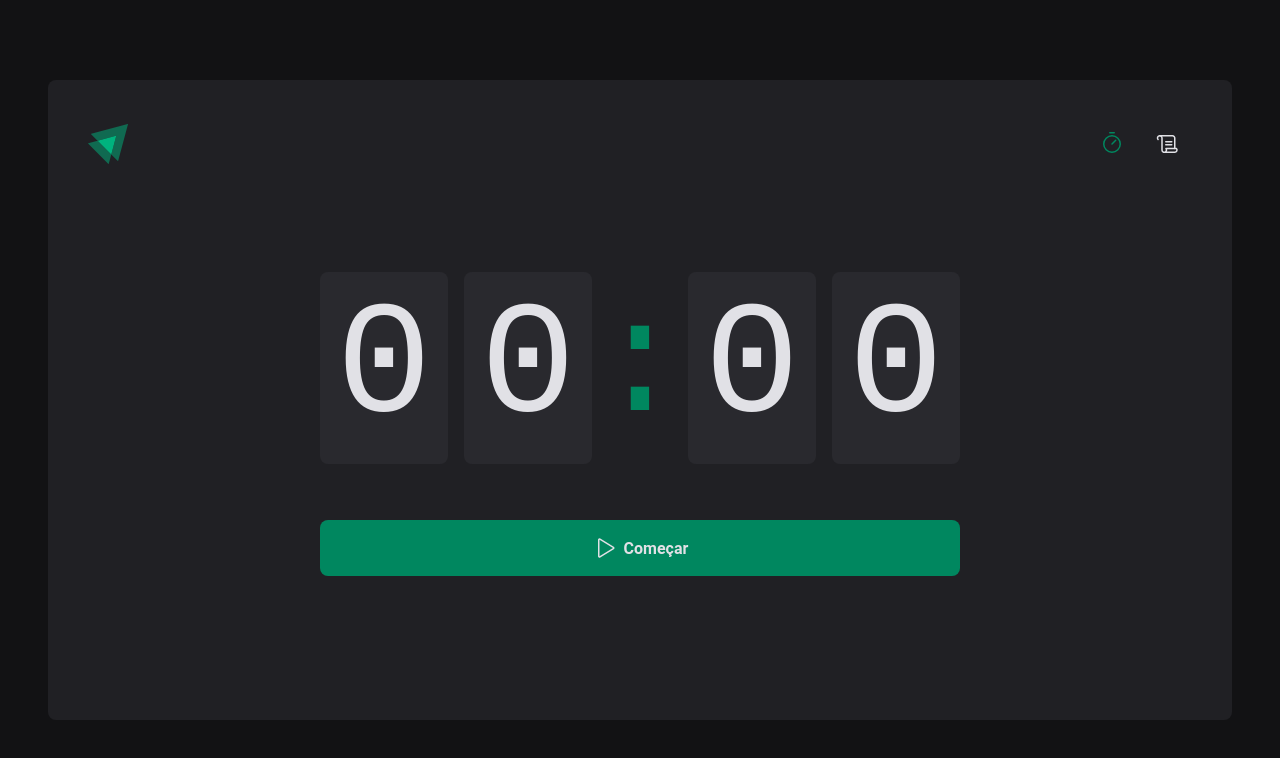
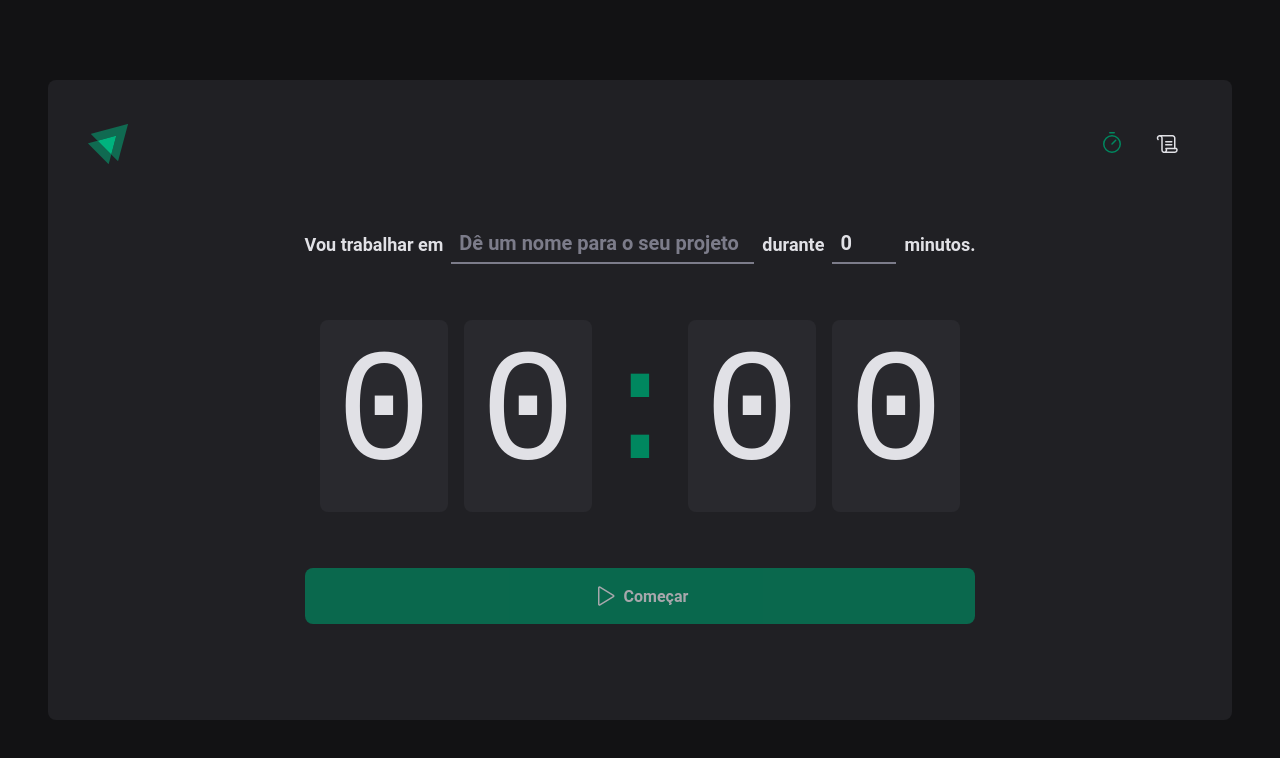
Before and after one commit to pinheiroduda/ignite-timer, a React app: page / in a window 1280 px wide. Shown: the top 758 px of the page. Built offline with nearby package versions, Linux system fonts and the light colour scheme; the HTML template or start-up script is replaced by a standard one.

Commit message:
refactor: split content usig context api

```diff
--- a/src/pages/Home/components/CountDown/index.tsx
+++ b/src/pages/Home/components/CountDown/index.tsx
@@ -1,12 +1,16 @@
 import { differenceInSeconds } from 'date-fns'
-import { useContext, useEffect, useState } from 'react'
+import { useContext, useEffect } from 'react'
 import { CyclesContext } from '../..'
 import { CountDownContainer, Separator } from './styles'
 
 export function CountDown() {
-  const { activeCycle, activeCycleId, markCurrentCycleAsFinished } =
-    useContext(CyclesContext)
-  const [amountSecondsPassed, setAmountSecondsPassed] = useState(0)
+  const {
+    activeCycle,
+    activeCycleId,
+    amountSecondsPassed,
+    markCurrentCycleAsFinished,
+    setSecondsPassed,
+  } = useContext(CyclesContext)
 
   const totalSeconds = activeCycle ? activeCycle.minutesAmount * 60 : 0
   const currentSeconds = activeCycle ? totalSeconds - amountSecondsPassed : 0
@@ -35,10 +39,10 @@ export function CountDown() {
 
         if (secondsDifference >= totalSeconds) {
           markCurrentCycleAsFinished()
-          setAmountSecondsPassed(totalSeconds)
+          setSecondsPassed(totalSeconds)
           clearInterval(interval)
         } else {
-          setAmountSecondsPassed(secondsDifference)
+          setSecondsPassed(secondsDifference)
         }
       }, 1000)
     }
@@ -46,7 +50,13 @@ export function CountDown() {
     return () => {
       clearInterval(interval)
     }
-  }, [activeCycle, totalSeconds, activeCycleId, markCurrentCycleAsFinished])
+  }, [
+    activeCycle,
+    totalSeconds,
+    activeCycleId,
+    markCurrentCycleAsFinished,
+    setSecondsPassed,
+  ])
 
   return (
     <CountDownContainer>
--- /dev/null
+++ b/src/pages/Home/components/NewCycleForm/index.tsx
@@ -0,0 +1,43 @@
+import { FormContainer, MinutesAmountInput, TaskInput } from './styles'
+import { CyclesContext } from '../..'
+import { useContext } from 'react'
+import { useFormContext } from 'react-hook-form'
+
+export function NewCycleForm() {
+  const { activeCycle } = useContext(CyclesContext)
+  const { register } = useFormContext()
+
+  return (
+    <FormContainer>
+      <label htmlFor="task">Vou trabalhar em</label>
+      <TaskInput
+        id="task"
+        list="task-suggestions"
+        placeholder="Dê um nome para o seu projeto"
+        disabled={!!activeCycle}
+        {...register('task')}
+      />
+
+      <datalist id="task-suggestions">
+        <option value="Projeto 1"></option>
+        <option value="Projeto 2"></option>
+        <option value="Projeto 3"></option>
+        <option value="Projeto 4"></option>
+      </datalist>
+
+      <label htmlFor="">durante</label>
+      <MinutesAmountInput
+        id="minutesAmount"
+        type="number"
+        placeholder="00"
+        step={5}
+        min={0}
+        max={60}
+        disabled={!!activeCycle}
+        {...register('minutesAmount', { valueAsNumber: true })}
+      />
+
+      <span>minutos.</span>
+    </FormContainer>
+  )
+}
--- /dev/null
+++ b/src/pages/Home/components/NewCycleForm/styles.ts
@@ -0,0 +1,45 @@
+import styled from 'styled-components'
+
+export const FormContainer = styled.div`
+  width: 100%;
+  display: flex;
+  align-items: center;
+  justify-content: center;
+  gap: 0.5rem;
+  color: ${(props) => props.theme['gray-100']};
+  font-size: 1.125rem;
+  font-weight: bold;
+  flex-wrap: wrap;
+`
+
+const BaseInput = styled.input`
+  background: transparent;
+  height: 2.5rem;
+  border: 0;
+  border-bottom: 2px solid ${(props) => props.theme['gray-500']};
+  font-weight: bold;
+  font-size: 1.25rem;
+  padding: 0 0.5rem;
+  color: ${(props) => props.theme['gray-100']};
+
+  &:focus {
+    box-shadow: none;
+    border-color: ${(props) => props.theme['green-500']};
+  }
+
+  &::placeholder {
+    color: ${(props) => props.theme['gray-500']};
+  }
+`
+
+export const TaskInput = styled(BaseInput)`
+  flex: 1;
+
+  &::-webkit-calendar-picker-indicator {
+    display: none !important;
+  }
+`
+
+export const MinutesAmountInput = styled(BaseInput)`
+  width: 4rem;
+`
--- a/src/pages/Home/index.tsx
+++ b/src/pages/Home/index.tsx
@@ -1,5 +1,8 @@
 import { createContext, useState } from 'react'
 import { HandPalm, Play } from 'phosphor-react'
+import { FormProvider, useForm } from 'react-hook-form'
+import * as zod from 'zod'
+import { zodResolver } from '@hookform/resolvers/zod'
 
 import {
   HomeContainer,
@@ -21,16 +24,43 @@ interface Cycle {
 interface CyclesContextType {
   activeCycle: Cycle | undefined
   activeCycleId: string | null
+  amountSecondsPassed: number
   markCurrentCycleAsFinished: () => void
+  setSecondsPassed: (seconds: number) => void
 }
 
 export const CyclesContext = createContext({} as CyclesContextType)
 
+const newCycleFormValidationSchema = zod.object({
+  task: zod.string().min(1, 'Informe a tarefa'),
+  minutesAmount: zod
+    .number()
+    .min(5, 'O ciclo precisa ser de no mínimo 5 minutos.')
+    .max(60, 'O ciclo precisa ser de no máximo 60 minutos.'),
+})
+
+type NewCycleFormData = zod.infer<typeof newCycleFormValidationSchema>
+
 export function Home() {
   const [cycles, setCycles] = useState<Cycle[]>([])
   const [activeCycleId, setActiveCycleId] = useState<string | null>(null)
+  const [amountSecondsPassed, setAmountSecondsPassed] = useState(0)
+
+  const newCycleForm = useForm<NewCycleFormData>({
+    resolver: zodResolver(newCycleFormValidationSchema),
+    defaultValues: {
+      task: '',
+      minutesAmount: 0,
+    },
+  })
+
+  const { handleSubmit, watch, reset } = newCycleForm
 
   const activeCycle = cycles.find((cycle) => cycle.id === activeCycleId)
+
+  function setSecondsPassed(seconds: number) {
+    setAmountSecondsPassed(seconds)
+  }
 
   function markCurrentCycleAsFinished() {
     setCycles((state) =>
@@ -44,22 +74,22 @@ export function Home() {
     )
   }
 
-  // function handleCreateNewCycle(data: NewCycleFormData) {
-  //   const id = String(new Date().getTime())
+  function handleCreateNewCycle(data: NewCycleFormData) {
+    const id = String(new Date().getTime())
 
-  //   const newCycle: Cycle = {
-  //     id,
-  //     task: data.task,
-  //     minutesAmount: data.minutesAmount,
-  //     startDate: new Date(),
-  //   }
+    const newCycle: Cycle = {
+      id,
+      task: data.task,
+      minutesAmount: data.minutesAmount,
+      startDate: new Date(),
+    }
 
-  //   setCycles((state) => [...state, newCycle])
-  //   setActiveCycleId(id)
-  //   setAmountSecondsPassed(0)
+    setCycles((state) => [...state, newCycle])
+    setActiveCycleId(id)
+    setAmountSecondsPassed(0)
 
-  //   reset()
-  // }
+    reset()
+  }
 
   function handleInterruptCycle() {
     setCycles((state) =>
@@ -75,16 +105,24 @@ export function Home() {
     setActiveCycleId(null)
   }
 
-  // const task = watch('task')
-  // const isSubmitDisabled = !task
+  const task = watch('task')
+  const isSubmitDisabled = !task
 
   return (
     <HomeContainer>
-      <form /* onSubmit={handleSubmit(handleCreateNewCycle)} */>
+      <form onSubmit={handleSubmit(handleCreateNewCycle)}>
         <CyclesContext.Provider
-          value={{ activeCycle, activeCycleId, markCurrentCycleAsFinished }}
+          value={{
+            activeCycle,
+            activeCycleId,
+            amountSecondsPassed,
+            markCurrentCycleAsFinished,
+            setSecondsPassed,
+          }}
         >
-          {/* <NewCycleForm /> */}
+          <FormProvider {...newCycleForm}>
+            <NewCycleForm />
+          </FormProvider>
           <CountDown />
         </CyclesContext.Provider>
 
@@ -94,7 +132,7 @@ export function Home() {
             Interromper
           </StopCountDownButton>
         ) : (
-          <StartCountDownButton /* disabled={isSubmitDisabled} */ type="submit">
+          <StartCountDownButton disabled={isSubmitDisabled} type="submit">
             <Play size={24} />
             Começar
           </StartCountDownButton>
```
